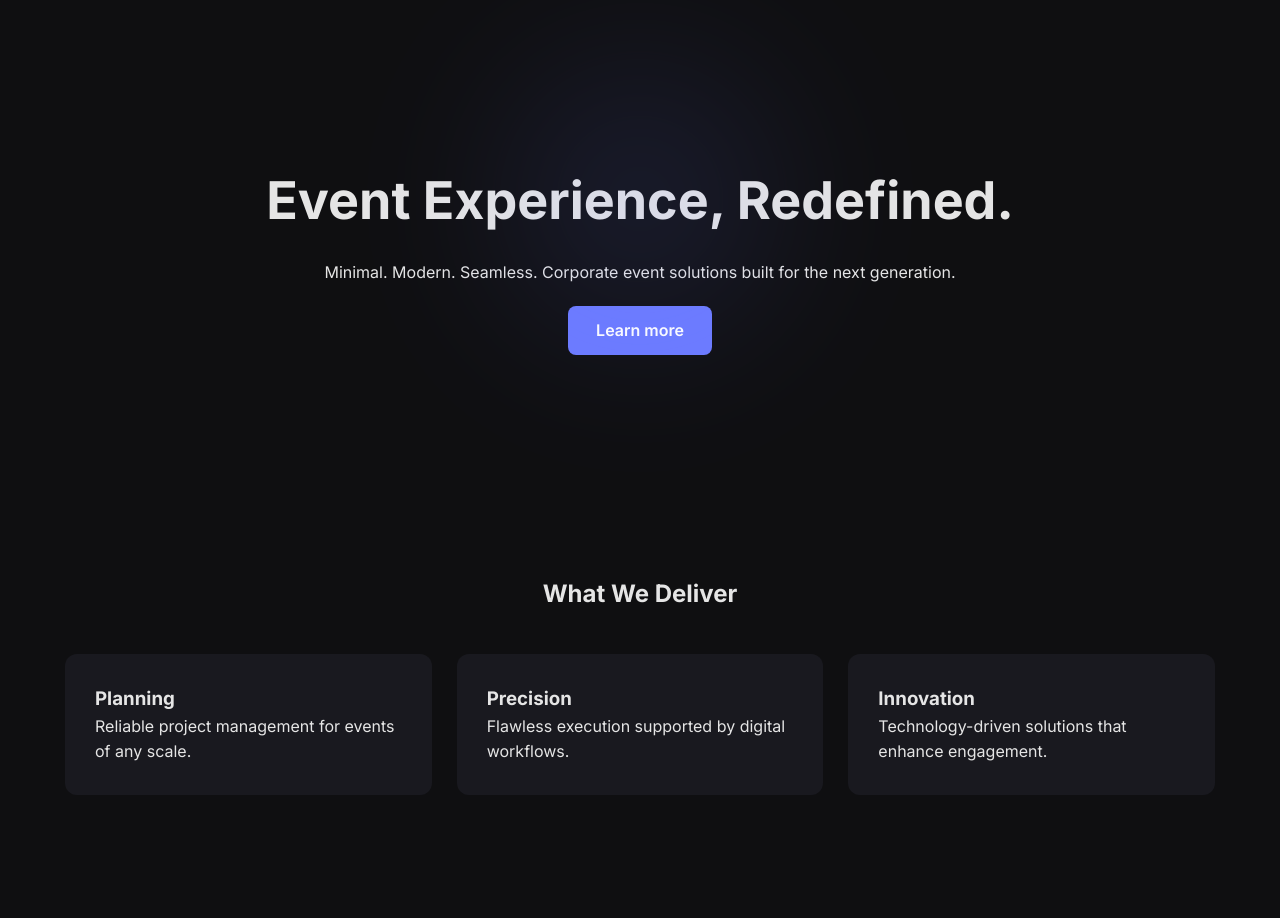
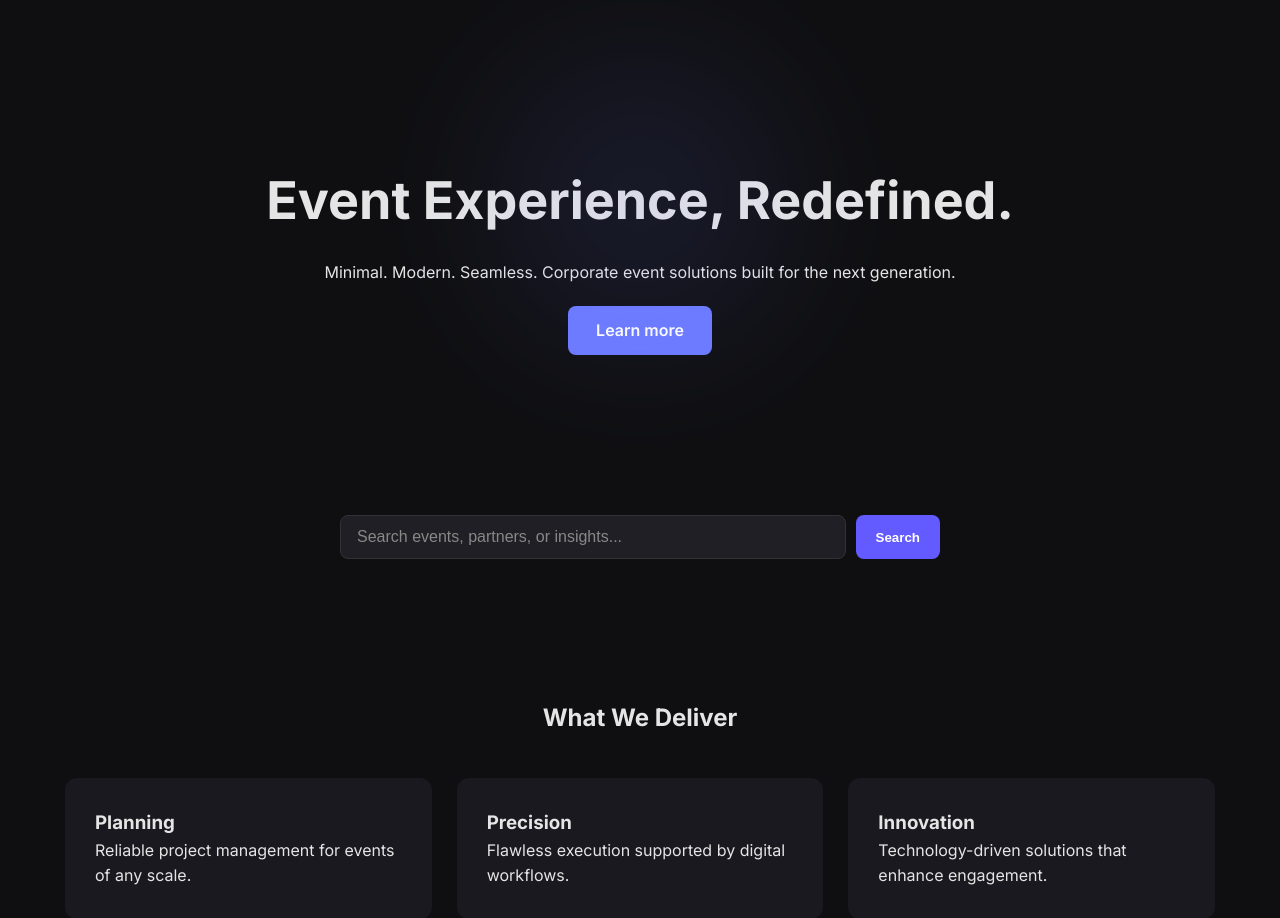
Before and after one commit to nattiiss/SecureDigitalEconomy, a Flask app: page / in a window 1280 px wide. Shown: the part 81-999 px from the top of the page. Run offline with Flask 3, Linux system fonts and the light colour scheme.

Commit message:
Re-added search bar

```diff
--- a/backend/static/style.css
+++ b/backend/static/style.css
@@ -230,6 +230,49 @@
     display: block;
 }
 
+.search-section {
+    padding: 40px 20px;
+    display: flex;
+    justify-content: center;
+}
+
+.search-container {
+    display: flex;
+    gap: 10px;
+    width: 100%;
+    max-width: 600px;
+}
+
+.search-input {
+    flex: 1;
+    padding: 12px 16px;
+    border-radius: 8px;
+    background: #1f1f25;
+    color: #fff;
+    border: 1px solid #333;
+    font-size: 1rem;
+}
+
+.search-input::placeholder {
+    color: #888;
+}
+
+.search-btn {
+    padding: 12px 20px;
+    border: none;
+    border-radius: 8px;
+    background: #635bff;
+    color: white;
+    font-weight: 600;
+    cursor: pointer;
+    transition: 0.2s;
+}
+
+.search-btn:hover {
+    background: #7972ff;
+}
+
+
 /* --- ABOUT PAGE ---------------------------------------------------------- */
 
 .about-grid {
--- a/backend/templates/index.html
+++ b/backend/templates/index.html
@@ -34,6 +34,13 @@
         <a href="{{ url_for('about') }}" class="btn-primary">Learn more</a>
     </div>
     <div class="hero-shape"></div>
+</section>
+
+<section class="search-section fade-up">
+    <div class="search-container">
+        <input type="text" class="search-input" placeholder="Search events, partners, or insights...">
+        <button class="search-btn">Search</button>
+    </div>
 </section>
 
 <section class="features section">
```
Also changed, not shown: backend/database.db (deleted), backend/database/database.db.
